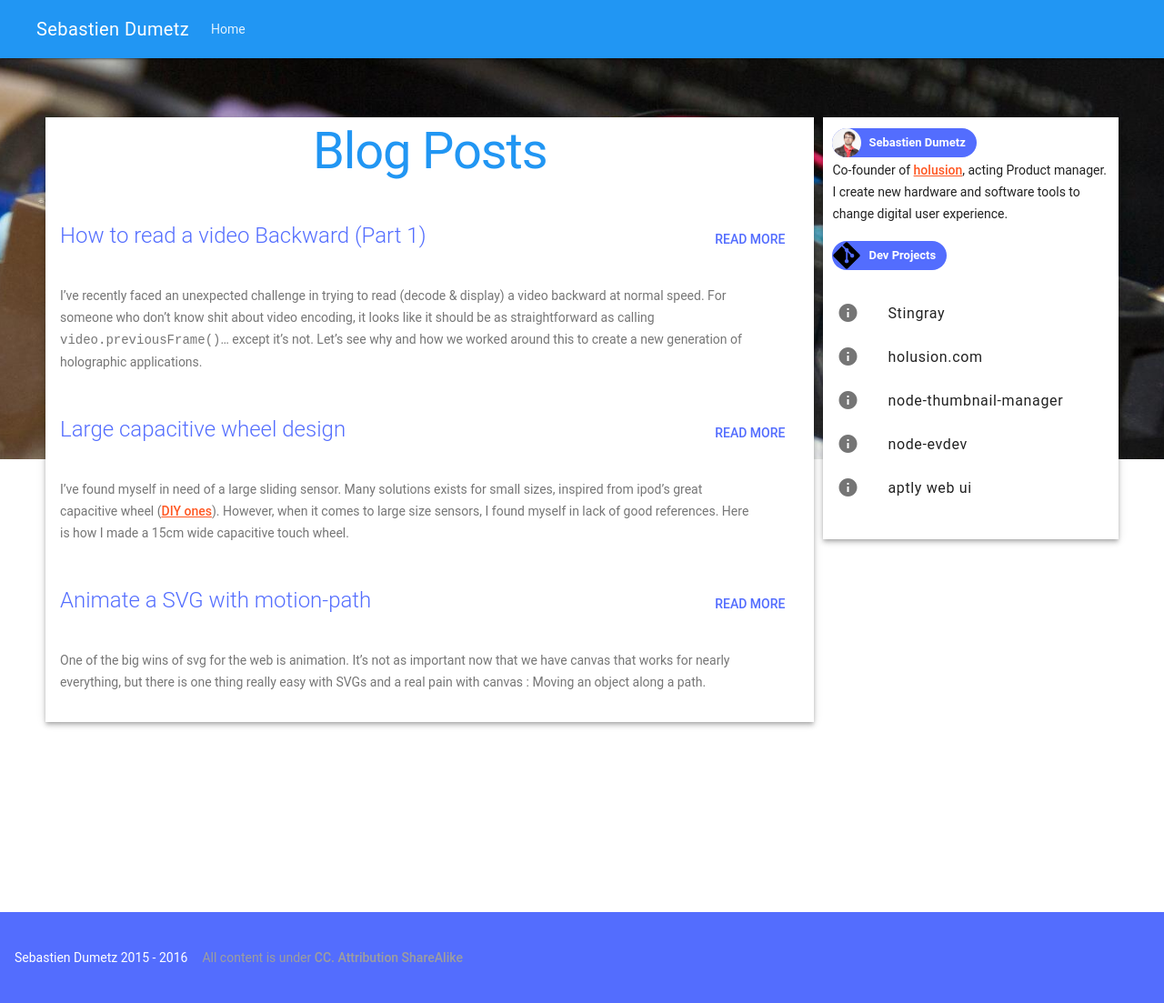
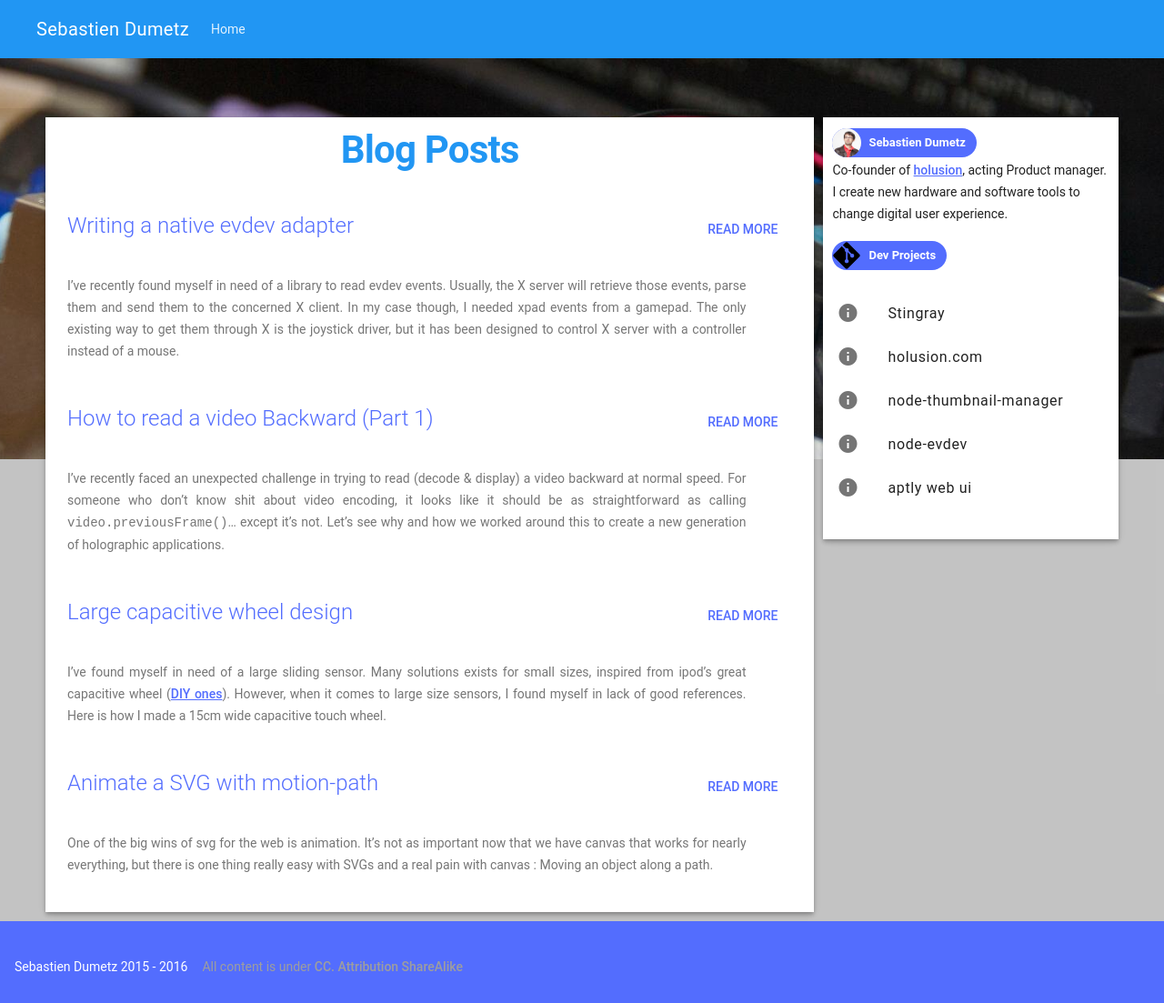
Before and after one commit to sdumetz/sdumetz.github.io, a Jekyll site: the page built from index.html, in a window 1280 px wide. Shown: the whole page at 91% size. Built offline with Jekyll 4.4.1, drawn with Linux system fonts in a browser that asks for light colours; some of the changed lines change nothing that is shown.

Commit message:
various layotu rework + move stingray part 2 to posts

````diff
--- a/_includes/scripts.html
+++ b/_includes/scripts.html
@@ -4,7 +4,5 @@
 
 <link rel="stylesheet" href="/vendor/mdl/material.blue-indigo.min.css">
 <script defer src="/vendor/mdl/material.min.js"></script>
+<link rel="stylesheet" href="/style/highlight.css">
 <link rel="stylesheet" href="/style/main.css">
-<link rel="stylesheet" href="/style/highlight.css">
-<link rel="stylesheet" href="/style/grid.css">
-<link rel="stylesheet" href="/style/print.css" media="print">
--- a/_layouts/default.html
+++ b/_layouts/default.html
@@ -23,7 +23,7 @@
   </head>
   <body>
     <div class="mdl-layout mdl-js-layout mdl-layout--no-desktop-drawer-button">
-      <header class="mdl-layout__header navbar">
+      <header class="mdl-layout__header mdl-layout__header--scroll navbar">
         <div class="mdl-layout__header-row">
           <!-- Title -->
           <span class="mdl-layout-title">Sebastien Dumetz</span>
@@ -42,7 +42,11 @@
           <a class="mdl-navigation__link" href="/">Home</a>
         </nav>
       </div>
-      {{content}}
+      <div class="ribbon">
+      </div>
+      <main class="mdl-layout__content site-content">
+        {{content}}
+      </main>
       <footer class="mdl-mini-footer mdl-color--accent">
           <div class="mdl-mini-footer__left-section">
             <div class="mdl-logo ">Sebastien Dumetz 2015 - 2016</div>
--- a/_layouts/front.html
+++ b/_layouts/front.html
@@ -1,9 +1,7 @@
 ---
 layout: default
 ---
-<div class="ribbon">
-</div>
-<main class="mdl-layout__content site-content">
+
 <div class="container">
   <div  class="mdl-color-text--grey-800 content content-main">
     <div class="mdl-color--white mdl-shadow--4dp">
@@ -65,4 +63,3 @@
     </div>
   </div>
 </div>
-</main>
--- /dev/null
+++ b/_posts/2016-09-24-write-a-native-evdev-adapter.md
@@ -0,0 +1,199 @@
+---
+title: Writing a native evdev adapter
+---
+
+I’ve recently found myself in need of a library to read evdev events.
+Usually, the X server will retrieve those events, parse them and send them to the concerned X client. In my case though, I needed xpad events from a gamepad. The only existing way to get them through X is the joystick driver, but it has been designed to control X server with a controller instead of a mouse.
+
+All I wanted was to have a way to fire an event saying :
+
+*hey, someone pressed button A!*
+
+Quite simple. Except I could not find much literature on how to do it, especially in a way I could implement with nodejs.
+
+There are two documented projects that act as evdev event reader helpers : Libevdev and python-evdev. I heard there’s also a ruby one but did not use it.
+
+I could have written a libevdev wrapper, wut it would have required a deep understanding in libav's internals to work with async I/O.
+
+I decided to write my own simple basic interface. Here is what I learned in the process.
+
+## Linux input architecture.
+
+First thing first, let’s have a look at what we’re facing.
+
+Linux kernel is managing input devices with drivers like [xpad](https://github.com/paroj/xpad). Those devices generate evdev events that are exposed through character devices (which are fifo buffers) located in /dev/input.
+
+Those devices are numbered like : `/dev/input/event0`, `/dev/input/event1` and so on.
+
+They are also available in more human-readable ways in `/dev/input/by-path/`.
+A joystick will be exposed as :
+`/dev/input/by-path/<usb_bus_id>-event-joystick`
+
+When reading this file, kernel’s [input.h](https://github.com/torvalds/linux/blob/master/include/uapi/linux/input.h) tell us we’ll get this data structure:
+```
+struct input_event {
+struct timeval time;
+__u16 type;
+__u16 code;
+__s32 value;
+};
+```
+
+*timeval* being a structure of two *int64* on 64bits systems  &ndash; for 32bits systems, it would be *int32* &ndash; representing seconds and microseconds.
+
+So an event is a 24 or 16 bytes datastructures. Note that Evdev may send multiple events at once.
+
+## Writing the Adapter
+
+**With nodejs Examples**
+
+Once you understand the event model, this part is in fact really simple. All you need to do is really to open a buffer and read from it.
+
+### Fetching messages
+
+
+That's the easy part. Reading a buffer and parsing it’s data isn’t what’s going to keep us up all night.
+
+The sweet part here is we can do it all in native javascript.
+
+First you need to find your device, depending on what you're looking for.
+
+```
+var device = "/dev/input/by-path/your_device_path";
+var options = {
+        flags: 'r',
+        encoding: null,
+        fd: null,
+        autoClose: true
+      };
+fd = fs.createReadStream(device,options)
+  .on('data', function(buf){
+    var i,j, chunk = self.arch === 64 ?24 :16;
+    for (i=0,j=buf.length; i<j; i+=chunk) {
+      //parse the buffer
+    }
+  })
+  .on("error",function(e){
+    console.error(e);
+  });
+```
+
+Now for the parsing, the base principle is to just assign bytes to the structure's fields.
+
+There is a small gotcha with *int64* parsing in javascript. However it has already been solved by others :
+
+```
+var ev = {
+     time : {}
+   }
+   if (this.arch === 64){
+     low = buf.readInt32LE(0);
+     ev.time.tv_sec = buf.readInt32LE(4) * 4294967296.0 + low;
+     if (low < 0) time.tv_sec += 4294967296;
+     low = buf.readInt32LE(8);
+     ev.time.tv_usec = buf.readInt32LE(12) * 4294967296.0 + low;
+     if (low < 0) time.tv_usec += 4294967296;
+     offset = 16;
+   }else{
+     ev.time.tv_sec = buf.readInt32LE(0);
+     ev.time.tv_usec = buf.readInt32LE(4);
+     offset = 8;
+   }
+   ev.type = buf.readUInt16LE(offset);
+   ev.code = buf.readUInt16LE(offset + 2);
+   ev.value = buf.readUInt32LE(offset + 4);
+```
+
+Next steps depends on your goal, but if you want to parse event to assign readable strings like “BTN_A”, “ABS_X”, etc. or generate events from node’s EventEmitter interface, you can reuse my [node-evdev](https://github.com/sdumetz/node-evdev) project.
+
+### Querying evdev
+
+
+Now if we look at the way libevdev is querying informations, here is what the source tell us (in [libevdev.c](https://github.com/whot/libevdev/blob/master/libevdev/libevdev.c#L379)) :
+
+```
+ioctl(fd, EVIOCGID, &dev->ids);
+Constant EVIOCGID is defined in input.h as :
+#define EVIOCGID _IOR(‘E’, 0x02, struct input_id)
+```
+
+If we follow the lead, it takes us to :
+
+```
+#define	_IOR(g,n,t)	_IOC(IOC_OUT,	(g), (n), sizeof(t))
+#define _IOC(inout,group,num,len) \
+	(inout | ((len & IOCPARM_MASK) << 16) | ((group) << 8) | (num))
+#define	 IOC_OUT 		0x40000000	 /* copy out parameters */
+```
+
+(cherry-picked from linux kernel’s sys/ioctl.h)
+
+Based on this, the only real problem is to find sizeof(t).
+The structure we used in libevdev is easy to find. However it’s quite complex and would require some time to be ported to javascript with Uint/Int16/longint… adapters. But for now, we only need the input_id structure, which is once again found in the kernel's input.h :
+
+```
+input_id {
+ __u16 bustype;
+ __u16 vendor;
+ __u16 product;
+ __u16 version;
+};
+```
+
+4 Uint16. Easy. However there is still one problem to solve : There is no way to make ioctl calls in native js. I could have used an adapter, but it would be overkill for just a single call. Let's just make a c++ addon.
+
+** The following sample uses [nan](https://github.com/nodejs/nan) for portability**
+
+The implementation mimicks libevdev's method `evdev_new_from_fd()`. It's convenient because we already got a file-descriptor in javascript : We can just pass it through this function to get the peripheral's infos.
+
+```
+#include <nan.h>
+#include <sys/ioctl.h>
+#include <linux/input.h>
+#include <fcntl.h>
+#include <errno.h>
+#include <stdio.h>
+#include <string.h>
+
+using v8::FunctionTemplate;
+using v8::Handle;
+using v8::Object;
+using v8::String;
+using Nan::GetFunction;
+using Nan::New;
+using Nan::Set;
+using Nan::To;
+
+
+NAN_METHOD(evdev_new_from_fd) {
+  int rc;
+  struct input_id id;
+  rc = ioctl(To<int>(info[0]).FromJust(), EVIOCGID, &id);
+  if(rc == -1 ){
+    Nan::ThrowError(strerror(errno));
+    //Nan::ThrowError(info[0]);
+  }
+  v8::Local<v8::Object> size = Nan::New<v8::Object>();
+  Nan::Set(size,Nan::New("bustype").ToLocalChecked(), Nan::New<v8::Number>((double)id.bustype));
+  Nan::Set(size,Nan::New("vendor").ToLocalChecked(), Nan::New<v8::Number>((double)id.vendor));
+  Nan::Set(size,Nan::New("product").ToLocalChecked(), Nan::New<v8::Number>((double)id.product));
+  Nan::Set(size,Nan::New("version").ToLocalChecked(), Nan::New<v8::Number>((double)id.version));
+  info.GetReturnValue().Set(size);
+}
+
+NAN_MODULE_INIT(Init) {
+  Nan::Set(target, Nan::New("evdev_new_from_fd").ToLocalChecked(),GetFunction(Nan::New<FunctionTemplate>(evdev_new_from_fd)).ToLocalChecked());
+}
+
+NODE_MODULE(ioctls, Init)
+```
+
+I think I will never get over v8's horrible coding style. apart from it, it's quite straightforward. We fill in an  `input_id` with `ioctl()` then just convert it to v8 data structures.
+
+### Conclusion
+
+The great thing in having a pure-js event parser is that context-switching in nodejs addons [are slow](https://www.akawebdesign.com/2015/11/17/node-js-addons-a-case-study-in-speed/). It also keep the code simple and tidy.
+
+While we need to compile an addon to retrieve the peripheral's metadata, it's not always required and still quite simple in the end.
+
+I've been using this module for one year now with no problem in my [electron](http://electron.atom.io/)
--- a/style/main.css
+++ b/style/main.css
@@ -7,9 +7,12 @@
   font-family:"Roboto","Helvetica","Arial",sans-serif;
   min-height:100%;
   margin:0;
-
+  background:rgba(0,0,0,.1);
 }
 /* Main layout setup */
+main{
+  background:rgba(0,0,0,.05);
+}
 .container{
   display:flex;
   max-width:1200px;
@@ -26,8 +29,15 @@
 
 .content-main{
   flex-grow:10;
-  width:600px;
+  min-width:300px;
+  flex-basis: 600px;
   flex-shrink:1;
+}
+.content-main>div{
+  padding:8px;
+}
+.content-main p {
+  text-align: justify;
 }
 .content-drawer  {
   flex-grow:1;
@@ -36,21 +46,25 @@
 .content-drawer>div{
   padding:10px;
 }
+
+
+
 .navbar .mdl-layout__header, .mdl-layout__drawer-button >.material-icons {
   /* This background is dark, so we set text to white. Use 87% black instead if
      your background is light. */
   color: white;
 }
 .ribbon{
-  height:40vh;
   flex-shrink:0;
   background-color: #3F51B5;
   background: url("/data/header.jpg") center/cover;
+  height:200px;
+  height:40vh;
+  margin-bottom: 175px;
+  margin-bottom:-35vh;
+
 }
-.site-content{
-  margin-top:-35vh;
-  overflow:initial!important;
-}
+
 
 /* images cards */
 .mdl-card.image-card{
@@ -109,35 +123,41 @@
 
 h1{
   color:rgb(33,150,243);
+  font-size:3em;
+  font-weight: 700;
 }
 h2{
   color:rgb(83,109,254);
+  font-size:2.5em;
+  font-weight:500;
 }
 h3{
   color: rgb(33,150,243);
+  font-size:2em;
 }
 h4{
   color: #FF5252;
   margin:0;
   padding-top:15px;
 }
-a{
-  color:#FF5722;
+/* Responsive tweaks */
+@media screen and (max-width: 768px ){
+  .content-main{
+  }
+  p{
+    font-size:16px;
+  }
 }
 .print-only{
   display:none;
 }
-.footer{
-  margin-top:25px;
-  padding:15px 0 15px 0;
-  background-color:#FF5722;
-  color:white;
+footer{
+  padding:10px;
 }
-.footer a{
-  color:white;
-}
-.main-content{
-  padding: 0 15px 0 15px;
+
+/* code formatting */
+pre.highlight{
+  overflow-x:auto;
 }
 
 .in{
````
Lines whose indentation alone changed are shown as unchanged.
